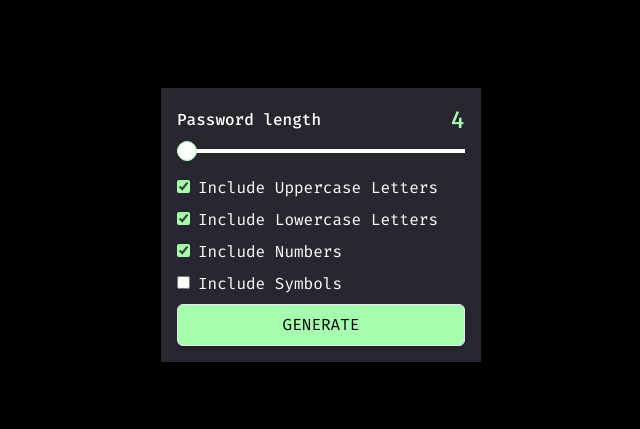
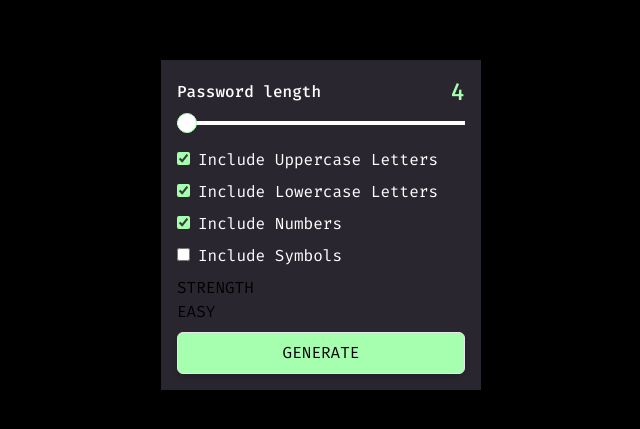
Before and after one commit to iAmNsengi/RandomPasswordGenerator, a React (Vite) app: page / in a window 1280 px wide. Shown: the part 175-604 px from the top of the page, without its empty margins (319-959 px from the left). Built offline with nearby package versions, Linux system fonts and the light colour scheme.

Commit message:
updated password strength

```diff
--- a/src/App.tsx
+++ b/src/App.tsx
@@ -4,6 +4,7 @@ import IncludeNumbers from "./components/IncludeNumbers";
 import IncludeSymbols from "./components/IncludeSymbols";
 import IncludeUppercase from "./components/IncludeUppercase";
 import PasswordLength from "./components/PasswordLength";
+import PasswordStrength from "./components/PasswordStrength";
 import { generatePassword } from "./utils/generatePassword";
 import { AiOutlineCopy } from "react-icons/ai";
 
@@ -24,9 +25,9 @@ export default function App() {
     });
     setPassword(newPassword);
   }
-  function handleCopyClick(){
-    if(password) {
-      navigator.clipboard.writeText(password)
+  function handleCopyClick() {
+    if (password) {
+      navigator.clipboard.writeText(password);
     }
   }
   return (
@@ -60,6 +61,7 @@ export default function App() {
           includeSymbols={includeSymbols}
           setIncludeSymbols={setIncludeSymbols}
         />
+        <PasswordStrength />
         <button
           onClick={handleGeneratePassword}
           className="px-4 py-2 bg-PastelGreen rounded-md shadow-md w-full border text-black border-solid hover:border-PastelGreen hover:text-PastelGreen hover:bg-BalticSea transition-all duration-300 uppercase"
--- /dev/null
+++ b/src/components/PasswordStrength.tsx
@@ -0,0 +1,14 @@
+export default function PasswordStrength() {
+  function handleIncludeLowercaseChange() {}
+  return (
+    <div className="mb-2 mt-2  bg-Dark  text-black border-solid">
+      <label htmlFor="passworsdStrength">STRENGTH</label>
+      <div>
+        <div className="box"></div>
+        <div className="box"></div>
+        <div className="box"></div>
+      </div>
+      <label htmlFor="passwordStrengthText">EASY</label>
+    </div>
+  );
+}
```
